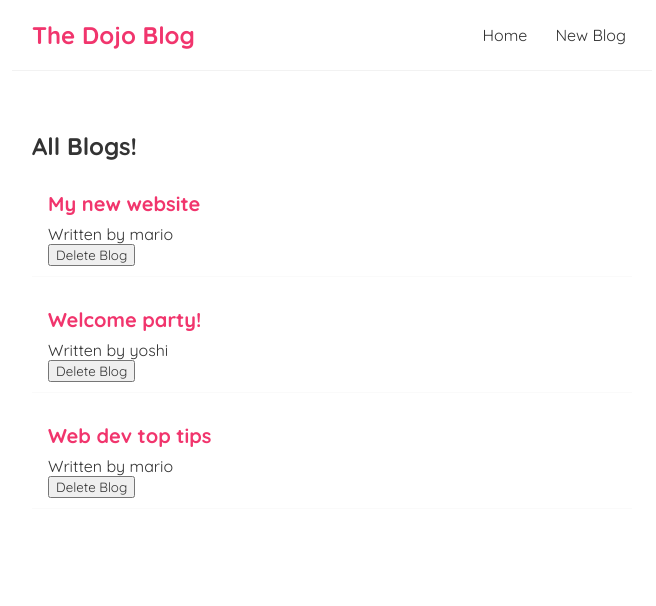
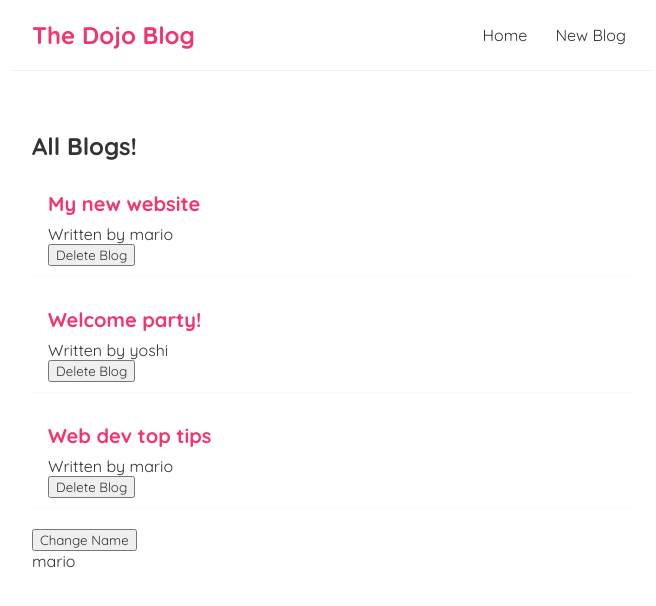
Before and after one commit to Startang141/dojo-blog-star, a React (Create React App) app: page / in a window 1280 px wide. Shown: the top 606 px of the page, without its empty margins (308-964 px from the left). Built offline with nearby package versions, Linux system fonts and the light colour scheme.

Commit message:
UseEffect Dependecies

```diff
--- a/src/Pages/Home.jsx
+++ b/src/Pages/Home.jsx
@@ -1,4 +1,4 @@
-import { useState } from "react";
+import { useState, useEffect } from "react";
 import BlogList from "./BlogList";
 
 const Home = () => {
@@ -13,10 +13,19 @@ const Home = () => {
         setBlog(newBlog);
     }
 
+    const [nama, setNama] = useState('mario')
+
+    useEffect(() => {
+        console.log('use effect lo')
+        console.log(nama)
+    }, [nama])
+
     return (
         <div className="home">
             <BlogList blogs={blog} title='All Blogs!' handleDelete={handleDelete}/>
             {/* <BlogList blogs={blog.filter((blog)=> blog.author === 'mario')} title='All Blogs!'/> */}
+            <button onClick={() => setNama('luigi')}>Change Name</button>
+            <p>{nama}</p>
         </div>
      );
 }
```
